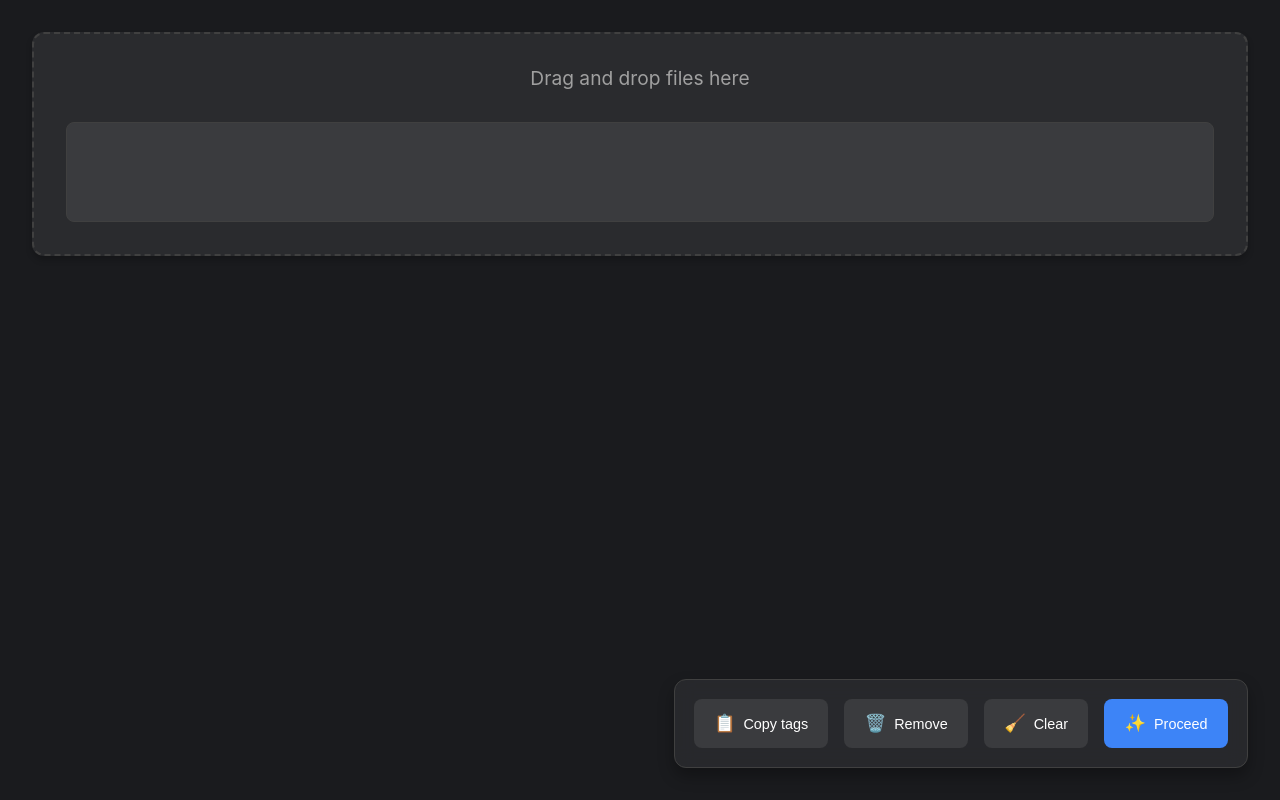
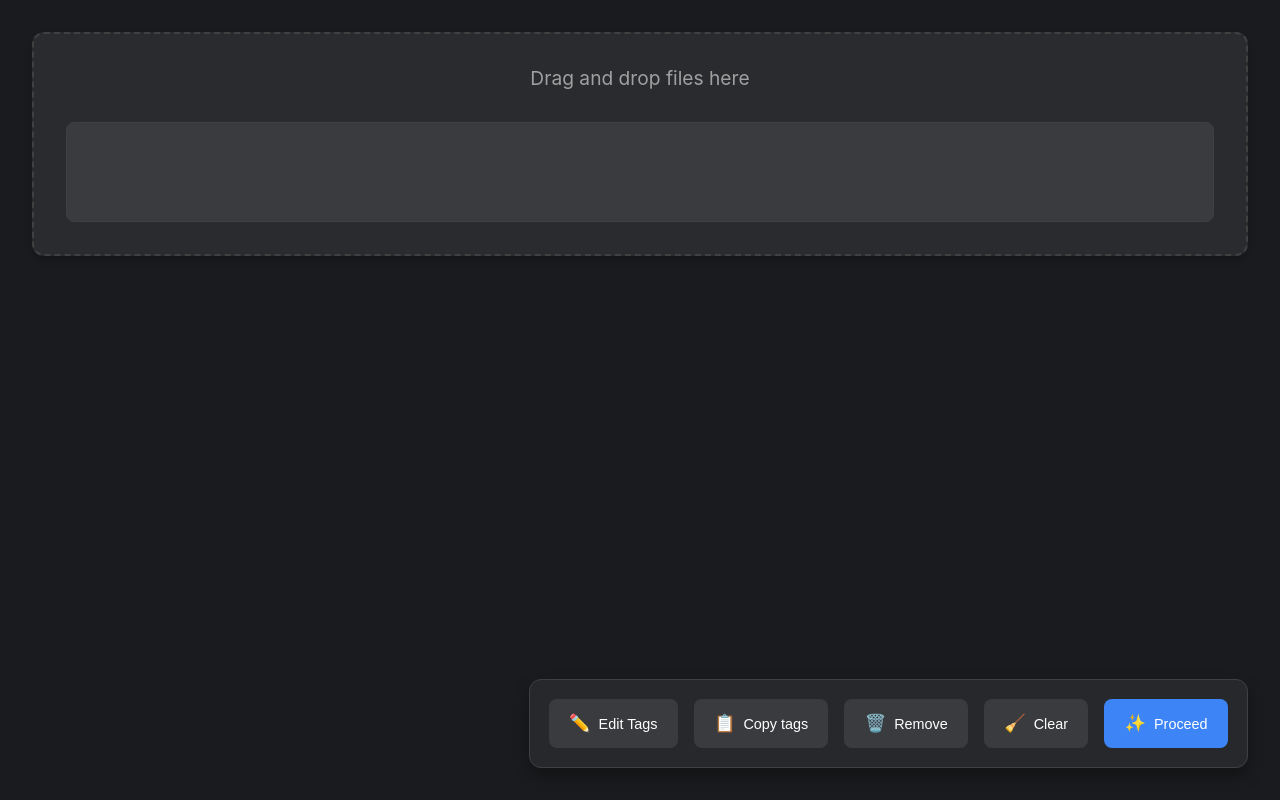
Before and after one commit to codexophile/file-tagger, an Electron app: page src/index.html in a window 1280 px wide. Drawn offline with nearby package versions, Linux system fonts and the light colour scheme; no server answers.

Commit message:
formatting

```diff
--- a/src/index.html
+++ b/src/index.html
@@ -16,6 +16,10 @@
   <div id="main"></div>
 
   <div id="floater-div">
+    <button id="edit-tags-btn" class="action-button">
+      <span class="button-icon">✏️</span>
+      Edit Tags
+    </button>
     <button id="copy-tags-btn" class="action-button">
       <span class="button-icon">📋</span>
       Copy tags
--- a/src/renderer.js
+++ b/src/renderer.js
@@ -72,6 +72,9 @@
     prepareInputFilesSection( inputFilesArray );
   }
 
+  document.querySelector( `#edit-tags-btn` ).addEventListener( 'click', () => {
+
+  } );
   // Handle the proceed button click
   document.querySelector( '#proceed-btn' ).addEventListener( 'click', () => {
 
```
Lines whose indentation alone changed are shown as unchanged.
